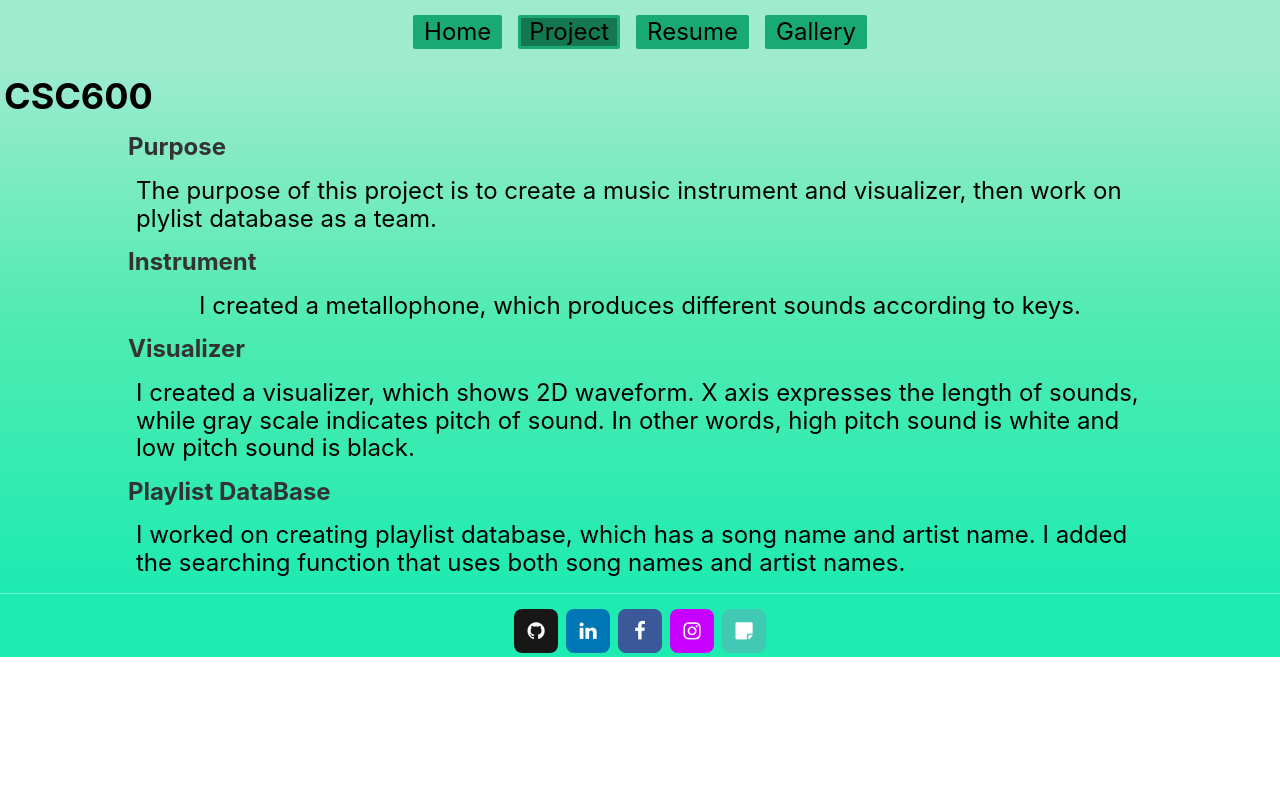
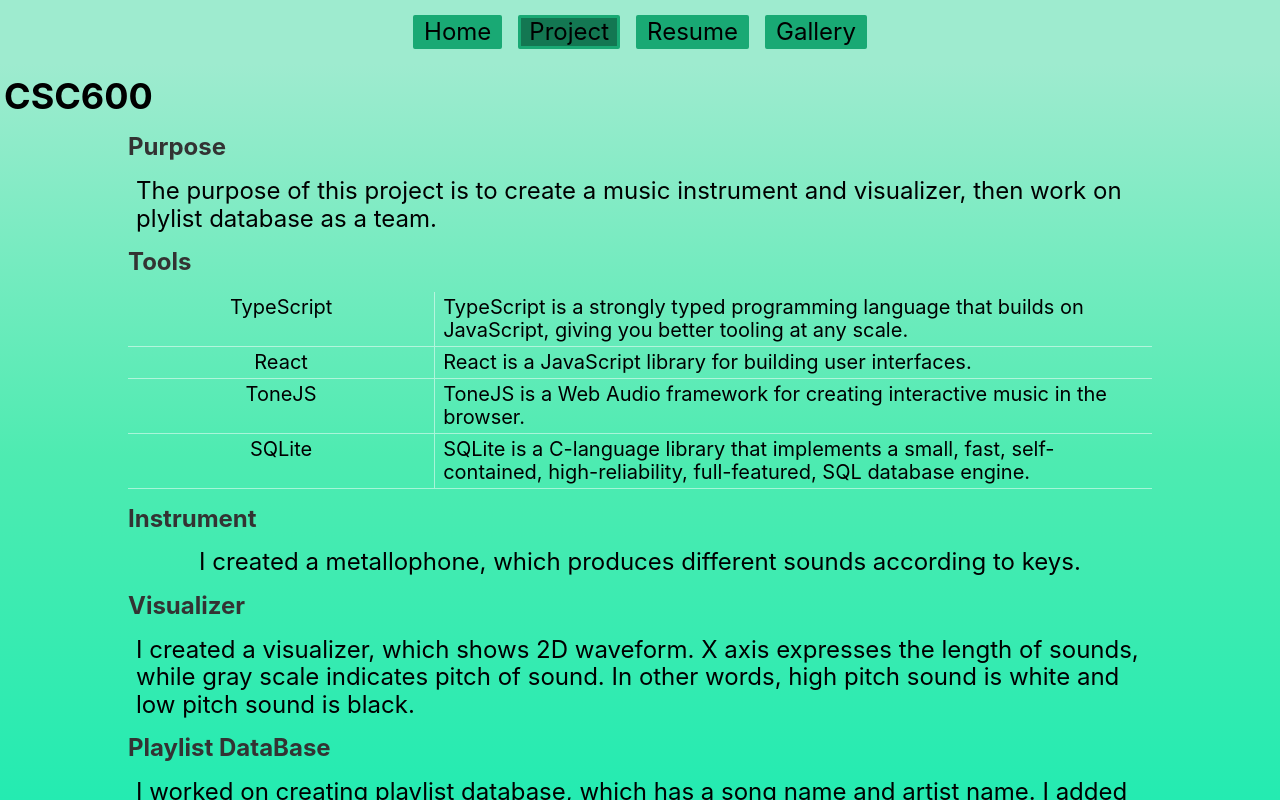
Before and after one commit to YoshimasaIwano/YoshimasaIwano-Profile, a React (Create React App) app in the folder my-app/: page /Project/CSC600 in a window 1280 px wide. Built offline with nearby package versions, Linux system fonts and the light colour scheme; a web font is replaced by a local one.

Commit message:
add tools in CSC317 and 600

```diff
--- a/my-app/src/component/main-contents/Project.tsx
+++ b/my-app/src/component/main-contents/Project.tsx
@@ -48,11 +48,11 @@ function ProjectContent({ name, overview, tools }: ProjectProps): JSX.Element {
             <div className='tc f3 b mh1 mv1'>{name}</div>
             <div className='flex-column'>
                 <div className=''>
-                    <div className='w-third tc mh1 mv1 f3 dark-gray br2 bg-light-pink'>Overview</div>
+                    <div className='w-third tc mh1 mv1 f3 dark-gray br2 bg-white-90'>Overview</div>
                     <p className='mh2 mv1 f4'>{overview}</p>
                 </div>
                 <div className=''>
-                    <div className='w-third tc mh1 mv1 f3 red br2 bg-yellow'>Tools</div>
+                    <div className='w-third tc mh1 mv1 f3 red br2 bg-light-yellow'>Tools</div>
                     <div className='f4 mh2 mv1  flex flex-wrap items-center justify-start'>
                         {tools.map((tool) => {
                             return (
--- a/my-app/src/component/project-detail/CSC317.tsx
+++ b/my-app/src/component/project-detail/CSC317.tsx
@@ -18,6 +18,12 @@ export function CSC317() {
                 <p className='tl mh2 mv2 f3'>
                     The purpose of this project is to implement a photo management website that allows users to post images, search for images and view and comment on individual image posts.
                 </p>
+            </div>
+            <div className='db ma mh1 mv3 f3 b dark-gray w-80'>Tools</div>
+            <div className='dt ma flex-row tc w-80'>
+                {ToolList.map((tool) => {
+                    return <ToolContent name={tool.name} description={tool.description} />
+                })}
             </div>
             <div className='db ma mh1 mv3 f3 b dark-gray w-80'>Create a new user</div>
             <div className='db ma flex-row flex-nowrap justify-items-center tc w-80'>
@@ -59,3 +65,60 @@ export function CSC317() {
         </>
     )
 }
+
+type ToolProps = {
+    name: string;
+    description: string;
+}
+
+const HTMLCSSProps: ToolProps = {
+    name: "HTML/CSS",
+    description: "HTML is the standard markup language for creating Web pages, and CSS is used to format the layout of a webpage.",
+}
+
+const JavaScriptProps: ToolProps = {
+    name: "JavaScript",
+    description: "JavaScript is a lightweight, interpreted, or just-in-time compiled programming language with first-class functions. It is most well-known as the scripting language for Web pages.",
+}
+
+const MySQLProps: ToolProps = {
+    name: "MySQL",
+    description: "MySQL is the world's most popular open source database.",
+}
+
+const NodeJSProps: ToolProps = {
+    name: "NodeJS",
+    description: "NodeJS is a JavaScript runtime built on Chrome's V8 JavaScript engine.",
+}
+
+const ExpressJSProps: ToolProps = {
+    name: "ExpressJS",
+    description: "ExpressJS is a fast, unopinionated, minimalist web framework for Node.js",
+}
+
+const HandlebarsProps: ToolProps = {
+    name: "Handlebars",
+    description: "Handlebars provides the power necessary to let you build semantic templates effectively with no frustration.",
+}
+
+const ToolList: Array<ToolProps> = [
+    HTMLCSSProps,
+    JavaScriptProps,
+    MySQLProps,
+    NodeJSProps,
+    ExpressJSProps,
+    HandlebarsProps,
+];
+
+function ToolContent({ name, description }: ToolProps): JSX.Element {
+    return (
+        <div className='dt-row f4'>
+            <div className='dtc pv1 w-30 bb br b--white-50'>
+                {name}
+            </div>
+            <div className='tl dtc pv1 ph2 w-70 bb b--white-50'>
+                {description}
+            </div>
+        </div>
+    )
+}
--- a/my-app/src/component/project-detail/CSC600.tsx
+++ b/my-app/src/component/project-detail/CSC600.tsx
@@ -11,6 +11,12 @@ export function CSC600() {
                 <p className='tl mh2 mv2 f3'>
                     The purpose of this project is to create a music instrument and visualizer, then work on plylist database as a team.
                 </p>
+            </div>
+            <div className='db ma mh1 mv3 f3 b dark-gray w-80'>Tools</div>
+            <div className='dt ma flex-row tc w-80'>
+                {ToolList.map((tool) => {
+                    return <ToolContent name={tool.name} description={tool.description} />
+                })}
             </div>
             <div className='db ma mh1 mv3 f3 b dark-gray w-80'>Instrument</div>
             <div className='db ma flex-row flex-nowrap justify-items-center tc w-80'>
@@ -34,3 +40,48 @@ export function CSC600() {
 
     )
 }
+
+type ToolProps = {
+    name: string;
+    description: string;
+}
+
+const typeScriptProps: ToolProps = {
+    name: "TypeScript",
+    description: "TypeScript is a strongly typed programming language that builds on JavaScript, giving you better tooling at any scale.",
+}
+
+const ReactProps: ToolProps = {
+    name: "React",
+    description: "React is a JavaScript library for building user interfaces.",
+}
+
+const ToneJSProps: ToolProps = {
+    name: "ToneJS",
+    description: "ToneJS is a Web Audio framework for creating interactive music in the browser.",
+}
+
+const SQLiteProps: ToolProps = {
+    name: "SQLite",
+    description: "SQLite is a C-language library that implements a small, fast, self-contained, high-reliability, full-featured, SQL database engine.",
+}
+
+const ToolList: Array<ToolProps> = [
+    typeScriptProps,
+    ReactProps,
+    ToneJSProps,
+    SQLiteProps,
+];
+
+function ToolContent({ name, description }: ToolProps): JSX.Element {
+    return (
+        <div className='dt-row f4'>
+            <div className='dtc pv1 w-30 bb br b--white-50'>
+                {name}
+            </div>
+            <div className='tl dtc pv1 ph2 w-70 bb b--white-50'>
+                {description}
+            </div>
+        </div>
+    )
+}
```
